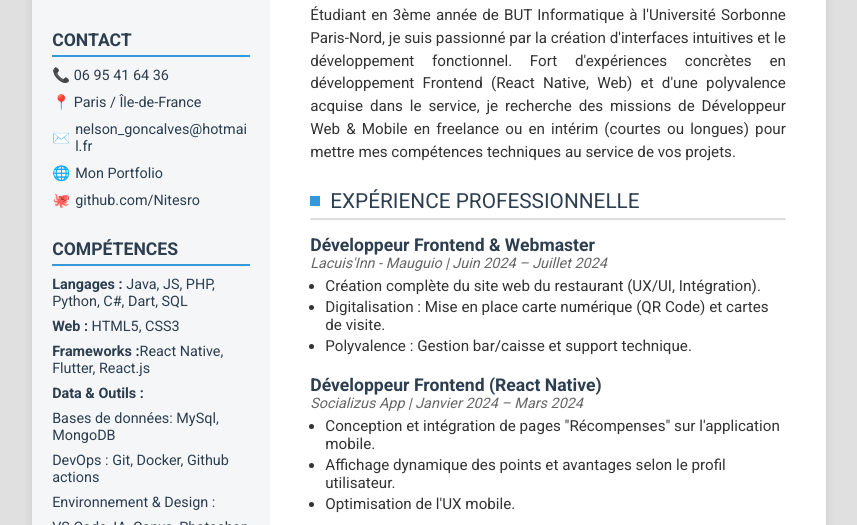
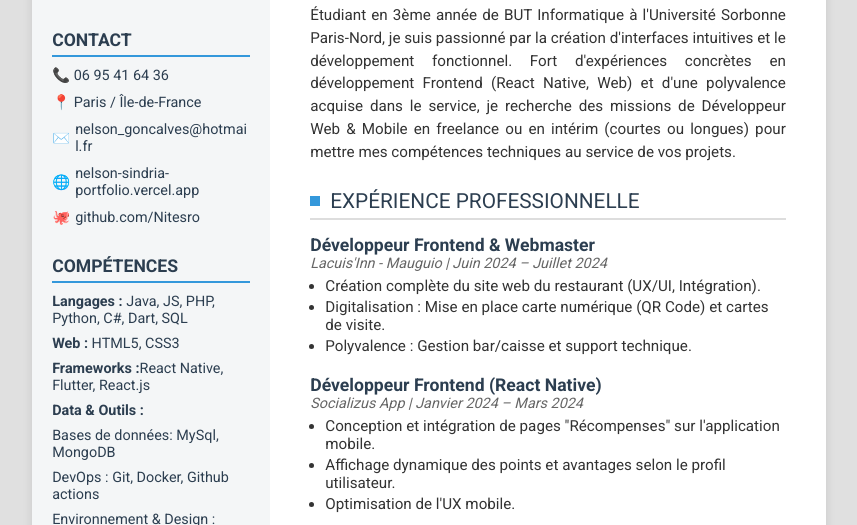
Before and after one commit to Nitesro/Portfolio, a website: page cv.html in a window 1280 px wide. Shown: the part 200-725 px from the top of the page, without its empty margins (211-1068 px from the left). Drawn offline with Linux system fonts and the light colour scheme.

Commit message:
Update cv.html

```diff
--- a/cv.html
+++ b/cv.html
@@ -216,7 +216,7 @@
                 <div>📞 06 95 41 64 36</div>
                 <div>📍 Paris / Île-de-France</div>
                 <div>✉️ <a href="mailto:nelson_goncalves@hotmail.fr">nelson_goncalves@hotmail.fr</a></div>
-                <div>🌐 <a href="https://nelson-sindria-portfolio.vercel.app">Mon Portfolio</a></div>
+                <div>🌐 <a href="https://nelson-sindria-portfolio.vercel.app">nelson-sindria-portfolio.vercel.app</a></div>
                 <div>🐙 <a href="https://github.com/Nitesro">github.com/Nitesro</a></div>
             </div>
 
```
